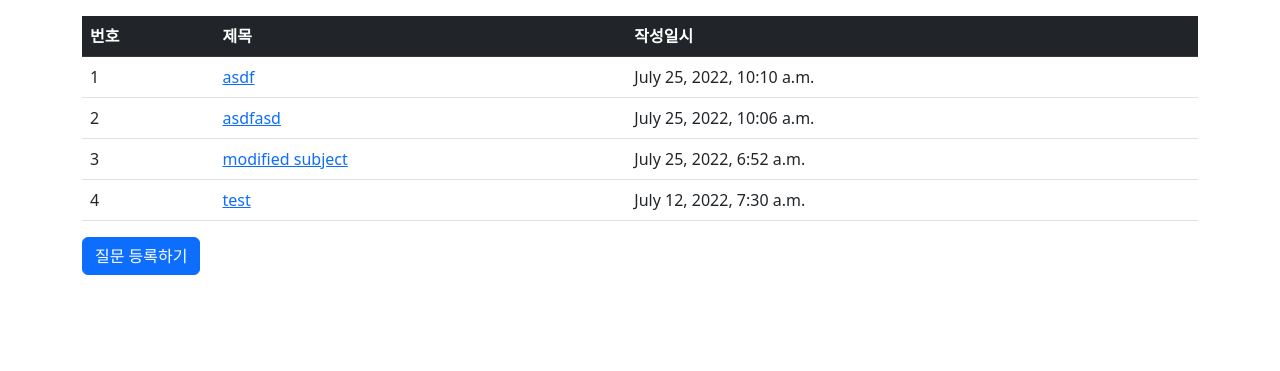
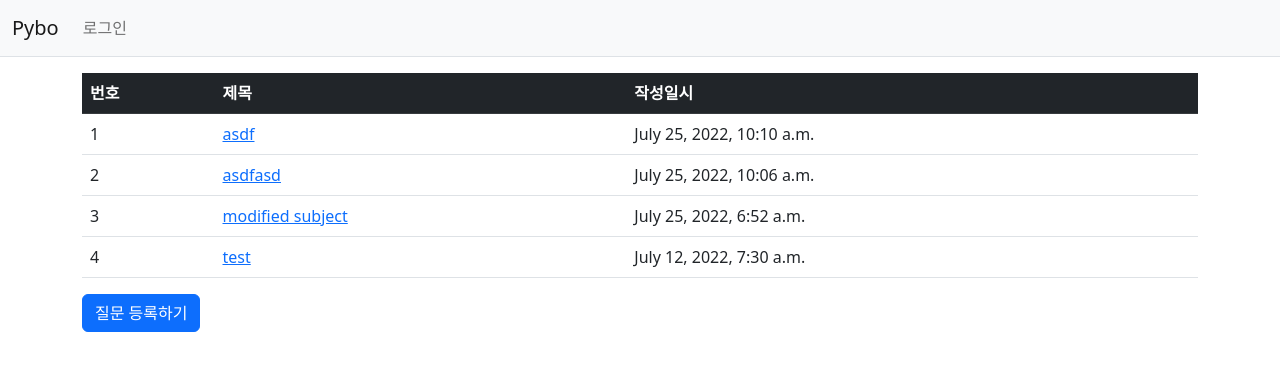
Before and after one commit to e9e9e9/jumpToDjango, a Django app: page /pybo/ in a window 1280 px wide. Shown: the top 371 px of the page. Run offline with Django 4.2, Linux system fonts and the light colour scheme; data comes from the database, SQL or seed files in the repository; both versions use the stored data as it was after the commit.

Commit message:
Apply navbar

```diff
--- a/templates/base.html
+++ b/templates/base.html
@@ -12,9 +12,12 @@
     <title>Hello, pybo!</title>
 </head>
 <body>
+<!-- 네비게이션바 -->
+{% include "navbar.html" %}
 <!-- 기본 템플릿 안에 삽입될 내용 Start -->
 {% block content %}
 {% endblock %}
 <!-- 기본 템플릿 안에 삽입될 내용 End -->
+<script src="https://cdn.jsdelivr.net/npm/bootstrap@5.2.0/dist/js/bootstrap.bundle.min.js" integrity="sha384-A3rJD856KowSb7dwlZdYEkO39Gagi7vIsF0jrRAoQmDKKtQBHUuLZ9AsSv4jD4Xa" crossorigin="anonymous"></script>
 </body>
 </html>
--- /dev/null
+++ b/templates/navbar.html
@@ -0,0 +1,21 @@
+<!-- 네비게이션바 -->
+<nav class="navbar navbar-expand-lg navbar-light bg-light border-bottom">
+    <div class="container-fluid">
+        <a class="navbar-brand" href="{% url 'pybo:index' %}">Pybo</a>
+        <button class="navbar-toggler" type="button"
+                data-bs-toggle="collapse"
+                data-bs-target="#navbarSupportedContent"
+                aria-controls="navbarSupportedContent"
+                aria-expanded="false"
+                aria-label="Toggle navigation">
+            <span class="navbar-toggler-icon"></span>
+        </button>
+        <div class="collapse navbar-collapse" id="navbarSupportedContent">
+            <ul class="navbar-nav me-auto mb-2 mb-lg-0">
+                <li class="nav-item">
+                    <a class="nav-link" href="#">로그인</a>
+                </li>
+            </ul>
+        </div>
+    </div>
+</nav>
```
Also changed, not shown: db.sqlite3.
